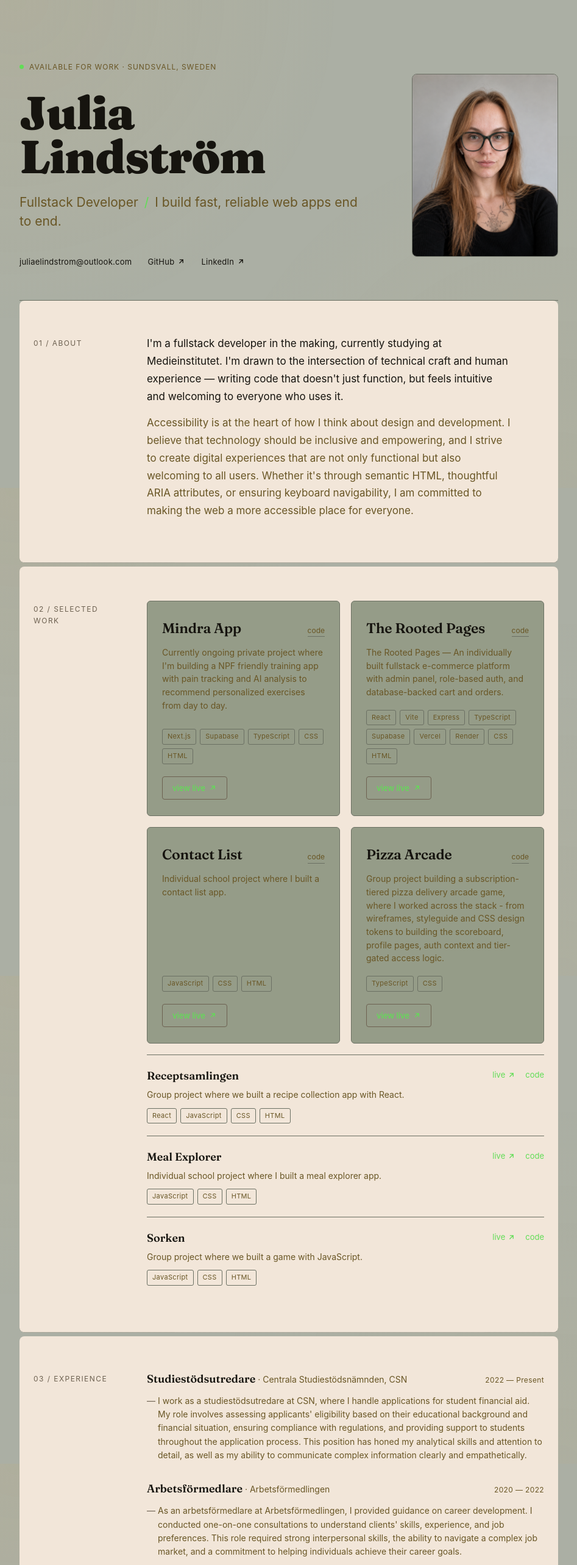
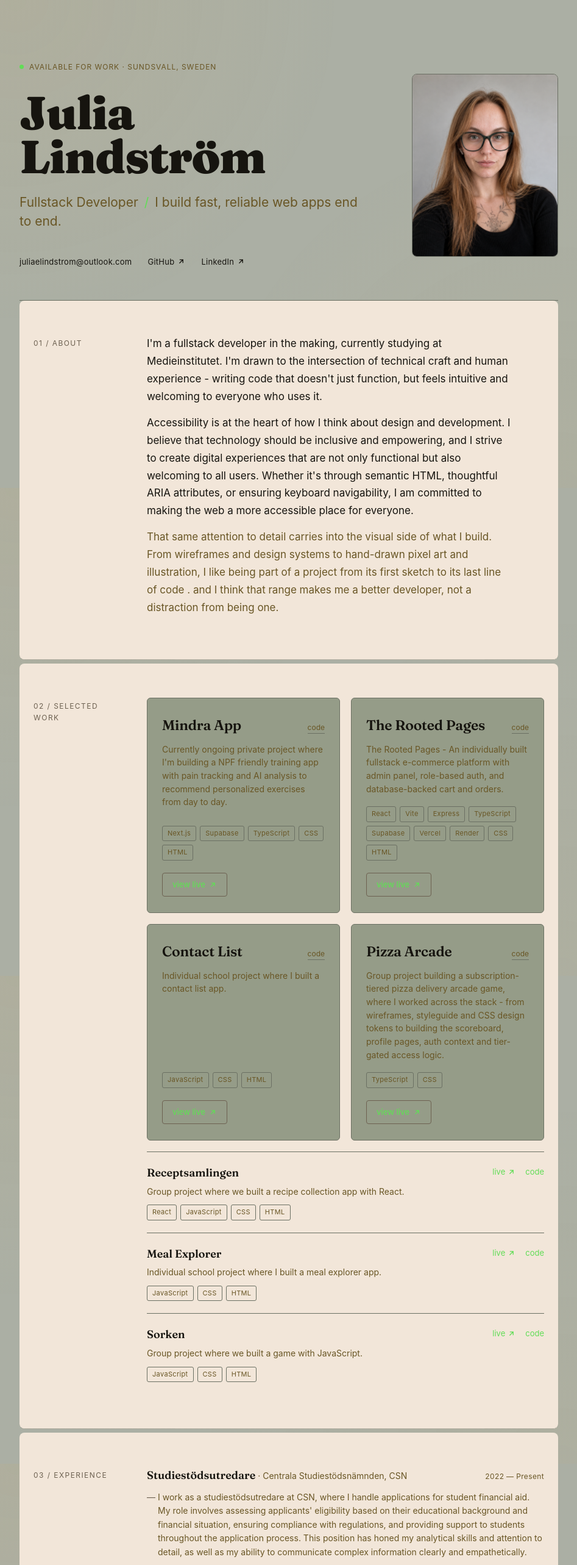
Before and after one commit to 13jel/cv-julialindstrom, a React (Vite) app: page / in a window 1280 px wide. Shown: the top 2566 px of the page at 61% size, without its empty margins (166-1113 px from the left). Built offline with nearby package versions, Linux system fonts and the light colour scheme.

Commit message:
Changed about

```diff
--- a/src/data.js
+++ b/src/data.js
@@ -17,8 +17,9 @@ export const profile = {
     //website: "https://yourdomain.com",
   },
   bio: [
-    "I'm a fullstack developer in the making, currently studying at Medieinstitutet. I'm drawn to the intersection of technical craft and human experience — writing code that doesn't just function, but feels intuitive and welcoming to everyone who uses it.",
+    "I'm a fullstack developer in the making, currently studying at Medieinstitutet. I'm drawn to the intersection of technical craft and human experience - writing code that doesn't just function, but feels intuitive and welcoming to everyone who uses it.",
     "Accessibility is at the heart of how I think about design and development. I believe that technology should be inclusive and empowering, and I strive to create digital experiences that are not only functional but also welcoming to all users. Whether it's through semantic HTML, thoughtful ARIA attributes, or ensuring keyboard navigability, I am committed to making the web a more accessible place for everyone.",
+    "That same attention to detail carries into the visual side of what I build. From wireframes and design systems to hand-drawn pixel art and illustration, I like being part of a project from its first sketch to its last line of code . and I think that range makes me a better developer, not a distraction from being one.",
   ],
 };
 
@@ -34,7 +35,7 @@ export const projects = [
   },
   {
     name: "The Rooted Pages",
-    blurb: "The Rooted Pages — An individually built fullstack e-commerce platform with admin panel, role-based auth, and database-backed cart and orders.",
+    blurb: "The Rooted Pages - An individually built fullstack e-commerce platform with admin panel, role-based auth, and database-backed cart and orders.",
     live: "https://the-rooted-pages.vercel.app/",
     repo: "https://github.com/13jel/trp-backend.git",
     stack: ["React", "Vite", "Express", "TypeScript", "Supabase", "Vercel", "Render", "CSS", "HTML"],
@@ -106,7 +107,7 @@ export const experience = [
     company: "Arbetsförmedlingen",
     period: "2020 — 2022",
     points: [
-      "As an arbetsförmedlare at Arbetsförmedlingen, I provided guidance on career development. I conducted one-on-one consultations to understand clients' skills, experience, and job preferences. This role required strong interpersonal skills, the ability to navigate a complex job market, and a commitment to helping individuals achieve their career goals.",
+      "I worked as an arbetsförmedlare at Arbetsförmedlingen, I provided guidance on career development. I conducted one-on-one consultations to understand clients' skills, experience, and job preferences. This role required strong interpersonal skills, the ability to navigate a complex job market, and a commitment to helping individuals achieve their career goals.",
     ],
   },
 ];
```
